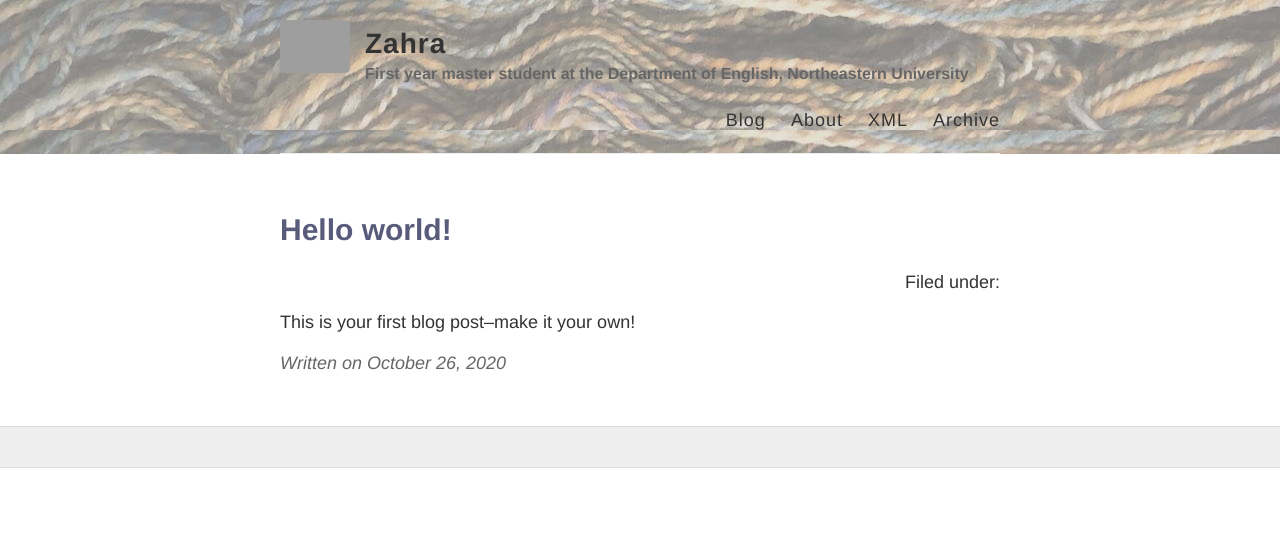
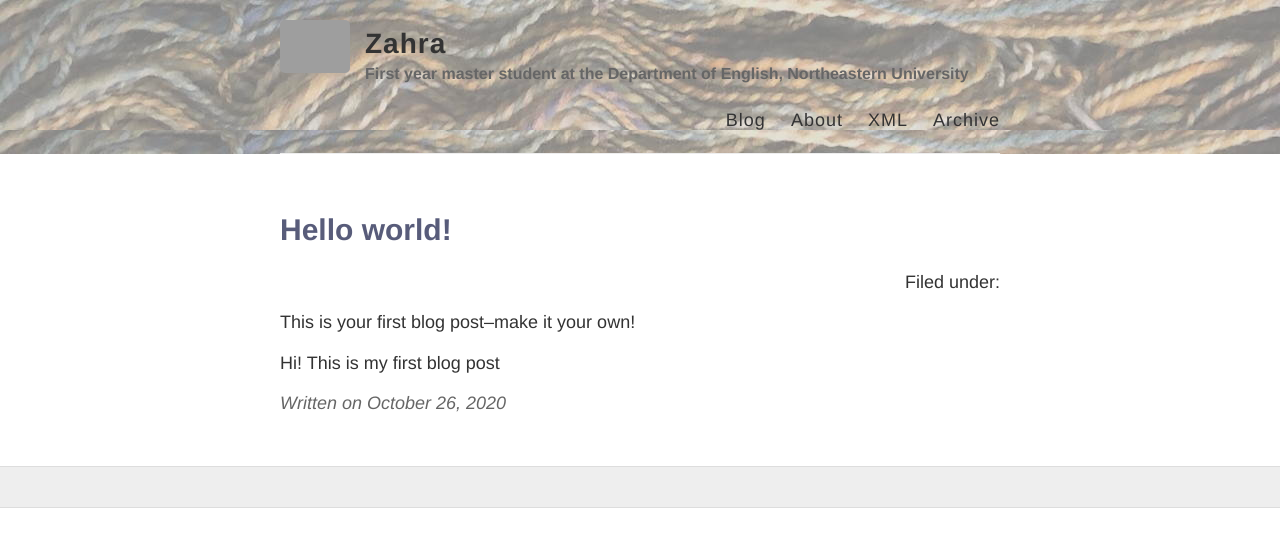
Before and after one commit to aliyeva2016/aliyeva2016.github.io, a Jekyll site: the page built from _posts/2020-10-26-Hello-World.md, in a window 1280 px wide. Shown: the top 547 px of the page. Built offline with Jekyll 4.4.1, drawn with Linux system fonts in a browser that asks for light colours; grey boxes are pictures that could not be loaded.

Commit message:
Update 2020-10-26-Hello-World.md

```diff
--- a/_posts/2020-10-26-Hello-World.md
+++ b/_posts/2020-10-26-Hello-World.md
@@ -4,3 +4,5 @@ title: Hello world!
 ---
 
 This is your first blog post--make it your own!
+
+Hi! This is my first blog post
```
